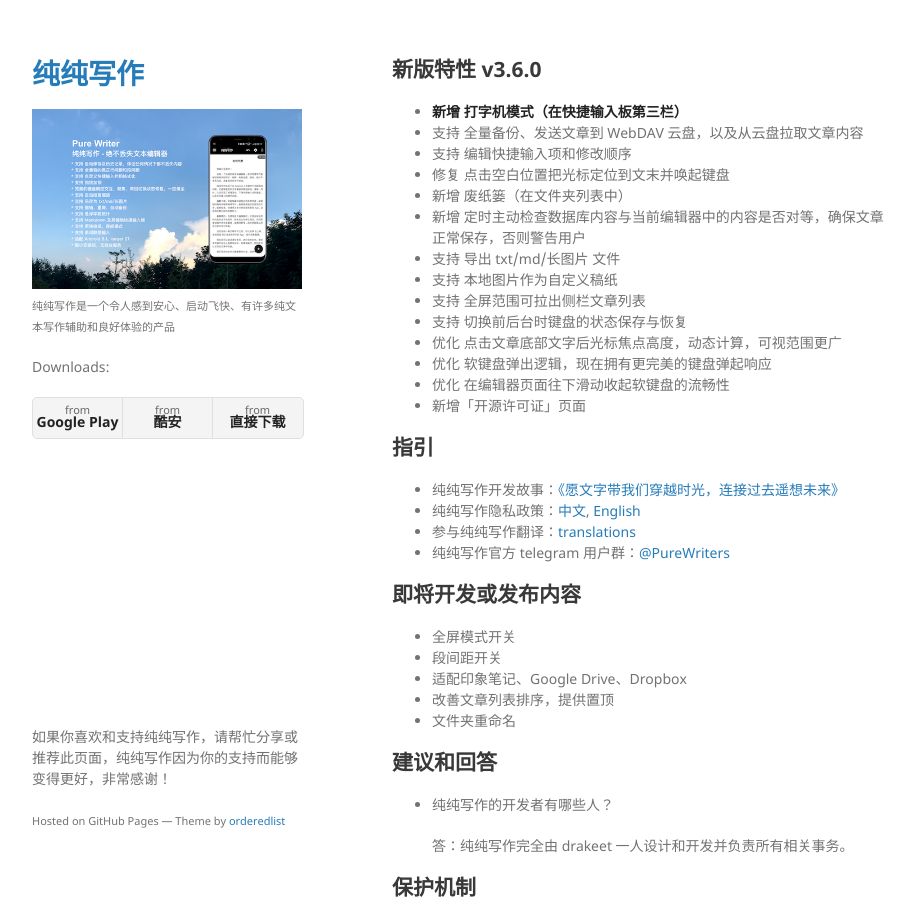
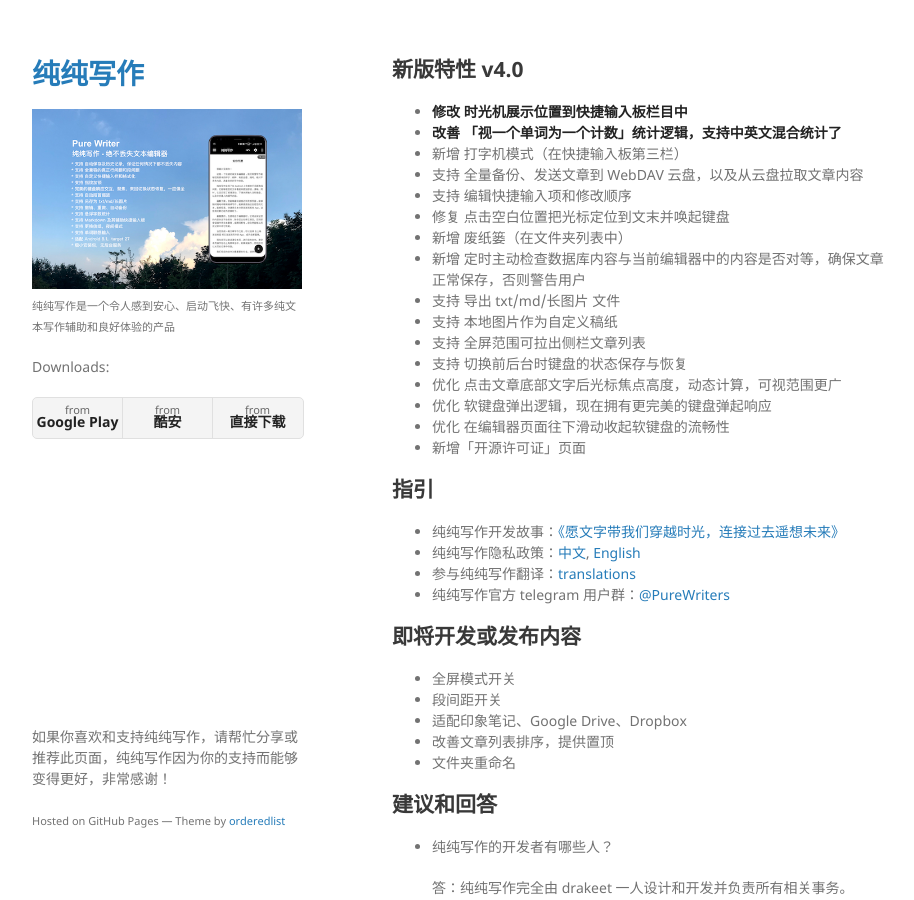
Before and after one commit to PureWriter/writer.drakeet.com, a Jekyll site: the page built from index.md, in a window 1280 px wide and 900 px high. Shown: the whole window, without its empty margins (178-1092 px from the left). Built offline with Jekyll 4.4.1, drawn with Linux system fonts in a browser that asks for light colours; our own code applies the rules of GitHub Pages for plain Markdown files.

Commit message:
Updated changelogs for v4.0

```diff
--- a/index.md
+++ b/index.md
@@ -1,6 +1,8 @@
-## 新版特性 v3.6.0
+## 新版特性 v4.0
 
-- **新增 打字机模式（在快捷输入板第三栏）**
+- **修改 时光机展示位置到快捷输入板栏目中**
+- **改善 「视一个单词为一个计数」统计逻辑，支持中英文混合统计了**
+- 新增 打字机模式（在快捷输入板第三栏）
 - 支持 全量备份、发送文章到 WebDAV 云盘，以及从云盘拉取文章内容
 - 支持 编辑快捷输入项和修改顺序
 - 修复 点击空白位置把光标定位到文末并唤起键盘
```
